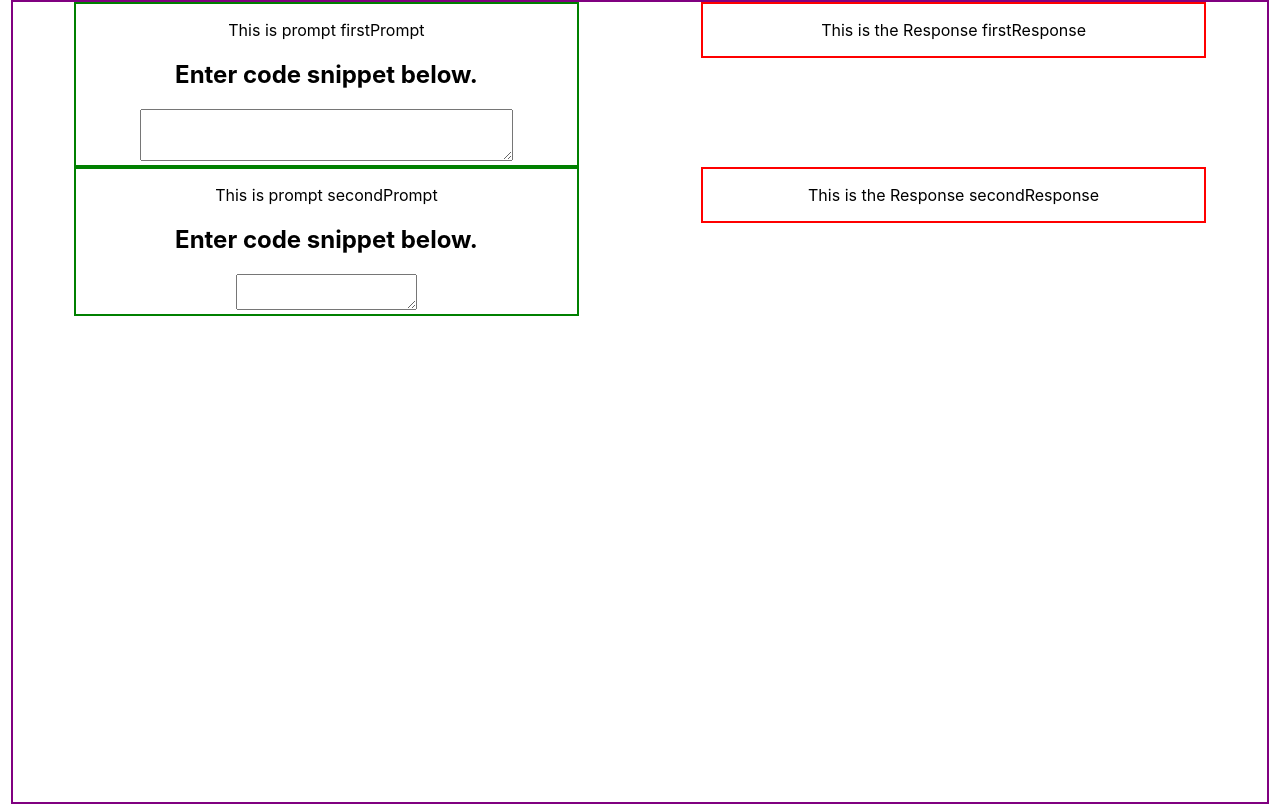
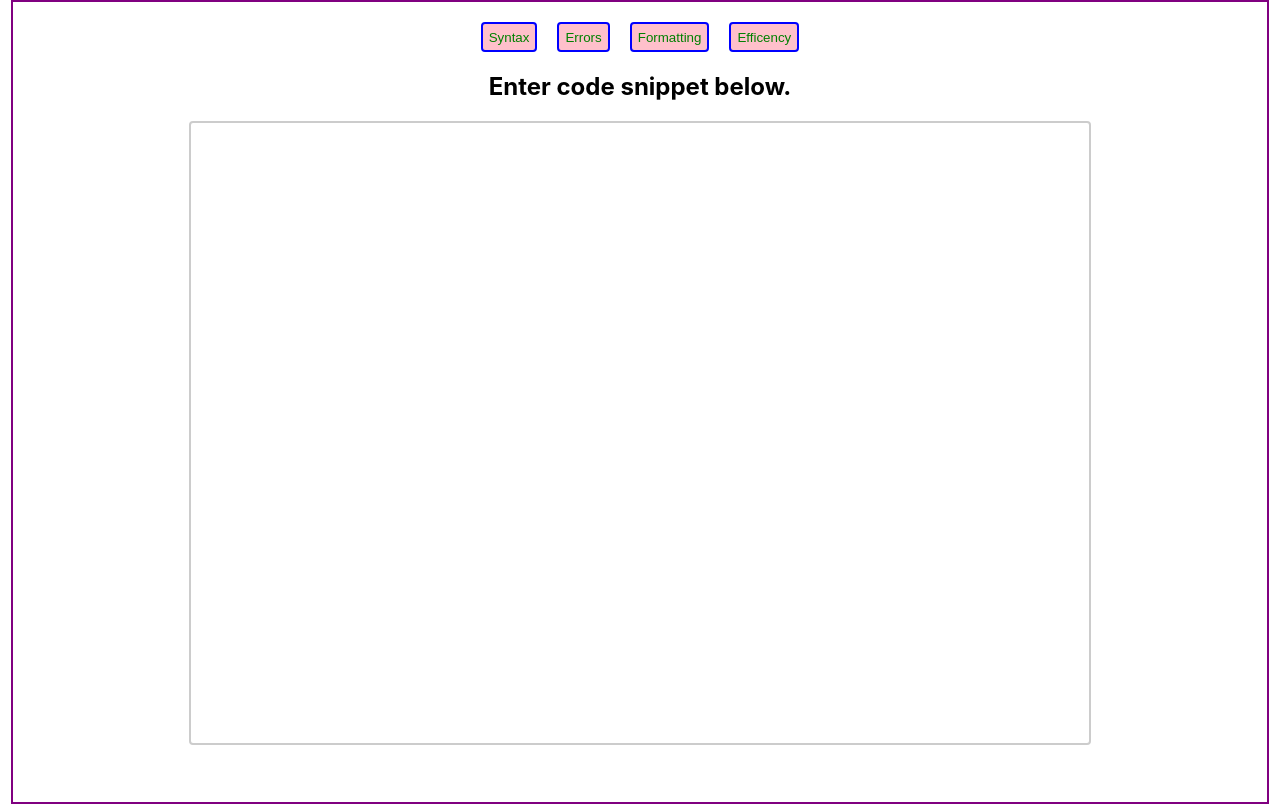
Before and after one commit to samtessema9/Project2, a React (Create React App) app in the folder code_review/: page / in a window 1280 px wide. Built offline with nearby package versions, Linux system fonts and the light colour scheme; no server answers.

Commit message:
api request working

```diff
--- a/code_review/package.json
+++ b/code_review/package.json
@@ -6,6 +6,7 @@
     "@testing-library/jest-dom": "^5.16.5",
     "@testing-library/react": "^13.4.0",
     "@testing-library/user-event": "^13.5.0",
+    "axios": "^1.4.0",
     "dotenv": "^16.0.3",
     "openai": "^3.2.1",
     "react": "^18.2.0",
--- a/code_review/src/App.js
+++ b/code_review/src/App.js
@@ -2,18 +2,16 @@ import logo from './logo.svg';
 import './App.css';
 import Prompt from './components/Prompt';
 import Response from './components/Response';
+import Search from './components/Search';
 
-function App() {
+const App = () => {
+
+  let prompt = true;
+
   return (
     <div className="App">
-      <div id="first">
-        <Prompt id='firstPrompt' />
-        <Response id='firstResponse' />
-      </div>
-      <div id="second">
-        <Prompt id='secondPrompt' />
-        <Response id='secondResponse' />
-      </div>
+      <Search />
+      {prompt ? <Prompt /> : <Response />}
     </div>
   );
 }
--- /dev/null
+++ b/code_review/src/components/Filter.js
@@ -0,0 +1,45 @@
+import React, {useContext} from 'react'
+import { primaryContext } from '../context/primaryContext'
+import './index.css'
+import { Configuration, OpenAIApi } from 'openai';
+import axios from 'axios';
+
+const Filter = ({text, name}) => {
+    const openai = new OpenAIApi(new Configuration({
+        apiKey: process.env.REACT_APP_API_KEY
+    }))
+
+    const {code, request, setRequest, response, setResponse, prompt, setPrompt} = useContext(primaryContext)
+
+    const makeRequest = async () => {
+        const req = `can you please review this code snippet?\n\ncode snippet: \n${code}\n\nCan you tell me if there are  any ${request[request.length-1]} issues with the code?\n`
+
+        const resp = await axios({
+            url: "https://api.openai.com/v1/chat/completions",
+            method: 'POST',
+            headers: {
+                "Content-Type": "application/json",
+                "Authorization": "Bearer " + process.env.REACT_APP_API_KEY,
+            },
+            data: JSON.stringify({
+                "model": "gpt-3.5-turbo",
+                "messages": [{"role": "user", "content": req}]
+            })
+        })
+
+        console.log(resp.data.choices[0].message.content)
+
+    }
+
+    const handleClick = (e) => {
+        setRequest([...request, e.target.name])
+        makeRequest()
+        setPrompt(!prompt)
+    }
+
+    return (
+        <button name={name} onClick={handleClick}>{text}</button>
+     );
+}
+
+export default Filter;
--- a/code_review/src/components/Prompt.js
+++ b/code_review/src/components/Prompt.js
@@ -1,14 +1,20 @@
-import React from "react";
+import React, {useContext} from "react";
 import './index.css'
-// import {config} from "dotenv";
-// config({path: '../.env'})
+import { primaryContext } from "../context/primaryContext";
 
 const Prompt = ({id}) => {
+
+    const {code, setCode} = useContext(primaryContext)
+
+    const handleChange = (e) => {
+        setCode(e.target.value)
+        console.log(code)
+    }
+
     return (
         <div id={id}>
-            <p>This is prompt {id}</p>
             <h2>Enter code snippet below.</h2>
-            <textarea></textarea>
+            <textarea value={code} onChange={handleChange}></textarea>
         </div>
      );
 }
--- /dev/null
+++ b/code_review/src/components/Search.js
@@ -0,0 +1,19 @@
+import React from 'react';
+import Filter from './Filter';
+import './index.css'
+
+const Search = () => {
+    let filters = ['Syntax', 'Errors', 'Formatting', 'Efficency']
+
+    let filtersJsx = filters.map(filter => {
+        return <Filter key={filter} text={filter} name={filter}/>
+    })
+
+    return (
+        <div id="search">
+            {filtersJsx}
+        </div>
+     );
+}
+
+export default Search;
--- a/code_review/src/components/index.css
+++ b/code_review/src/components/index.css
@@ -1,6 +1,21 @@
 div {
   margin-left: auto !important;
   margin-right: auto !important;
+}
+
+#search {
+  display: flex;
+  justify-content: center;
+  gap: 20px;
+  margin: 20px;
+}
+
+button {
+  height: 30px;
+  color: green;
+  background-color: pink;
+  border: 2px solid blue;
+  border-radius: 4px;
 }
 
 #first {
@@ -19,11 +34,14 @@ div {
   border: 2px solid green;
 }
 
-#firstPrompt textarea {
+textarea {
   padding-top: 30px;
-  height: 60%;
+  height: 600px;
   width: 70%;
   padding: 10px;
+  border: 2px solid #ccc;
+  border-radius: 4px;
+  resize: none;
 }
 
 #firstResponse {
--- /dev/null
+++ b/code_review/src/context/primaryContext.js
@@ -0,0 +1,28 @@
+import { useState, createContext } from 'react';
+
+export let primaryContext = createContext();
+
+const PrimaryContextProvider = (props) => {
+    const [prompt, setPrompt] = useState(true)
+
+    const [code, setCode] = useState([]);
+
+    const [response, setResponse] = useState([]);
+
+    const [request, setRequest] = useState(['']);
+
+    const obj = {
+        code, setCode,
+        response, setResponse,
+        request, setRequest,
+        prompt, setPrompt
+    }
+
+    return (
+        <primaryContext.Provider value={obj}>
+            {props.children}
+        </primaryContext.Provider>
+     );
+}
+
+export default PrimaryContextProvider;
--- a/code_review/src/index.js
+++ b/code_review/src/index.js
@@ -3,11 +3,14 @@ import ReactDOM from 'react-dom/client';
 import './index.css';
 import App from './App';
 import reportWebVitals from './reportWebVitals';
+import PrimaryContextProvider from './context/primaryContext';
 
 const root = ReactDOM.createRoot(document.getElementById('root'));
 root.render(
   <React.StrictMode>
-    <App />
+    <PrimaryContextProvider>
+      <App />
+    </PrimaryContextProvider>
   </React.StrictMode>
 );
 
```
Also changed, not shown: code_review/notes.txt (added), 1 other file (tests, documents, lock files or other folders).
